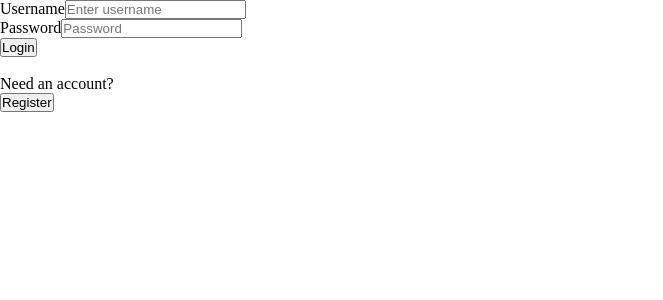
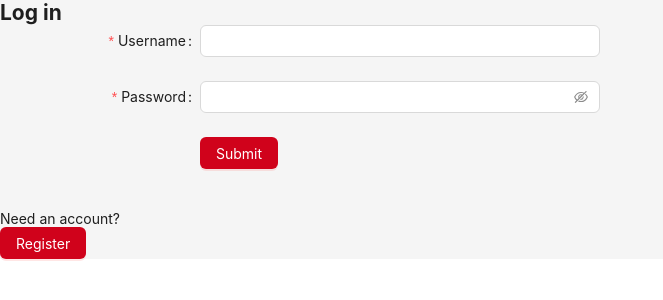
Before and after one commit to damante21/pill_tracker, a React (Vite) app in the folder frontend/pillTracker/: page /login in a window 1280 px wide. Shown: the top 300 px of the page, without its empty margins (0-663 px from the left). Built offline with nearby package versions, Linux system fonts and the light colour scheme.

Commit message:
Made the login look somewhat pretty.

```diff
--- a/frontend/pillTracker/src/pages/Login/Login.jsx
+++ b/frontend/pillTracker/src/pages/Login/Login.jsx
@@ -1,5 +1,6 @@
 import React, {useState} from 'react'
 import  { useNavigate  } from 'react-router-dom'
+import { Layout, Form, Button, Input, Menu, theme, Avatar, Dropdown } from "antd";
 
 
 export default function Login(){
@@ -7,8 +8,9 @@ export default function Login(){
     const [password, setPassword] = useState("");
     const [username, setUsername] = useState("");
     const navigate = useNavigate();
+    const { Header, Content } = Layout;
 
-    async function loginSubmit(e) {
+    async function onFinish(e) {
         e.preventDefault()
         try {
           const response = await fetch(`http://127.0.0.1:8000/api/api-token-auth`, {
@@ -35,37 +37,53 @@ export default function Login(){
         }
       }
 
-      function registerButtonClick(e){
-        e.preventDefault()
-        navigate('/register/')
-      }
+    const onFinishFailed = (errorInfo) => {
+      console.log('Failed:', errorInfo);
+    };
+
+    function registerButtonClick(e){
+      e.preventDefault()
+      navigate('/register/')
+    }
 
     return(
-      <div>
-        <form id="loginform" onSubmit={loginSubmit}>
-          <label>Username</label>
-            <input
-              type="username"
-              id="UsernameInput"
-              name="UsernameInput"
-              placeholder="Enter username"
-              onChange={(event) => setUsername(event.target.value)}
-            /><br/>
-          <label>Password</label>
-            <input
-              type="password"
-              placeholder="Password"
-              onChange={(event) => setPassword(event.target.value)}
-            /><br/>
-          <button type="submit">
-              Login
-          </button>
-        </form><br/>
-        <div>
+      <Layout>
+        <Content>
+        <h2 style={{right: '100px'}}>Log in</h2>
+        <Form
+        name="basic"
+        labelCol={{ span: 8 }}
+        wrapperCol={{ span: 16 }}
+        style={{ maxWidth: 600 }}
+        initialValues={{ remember: true }}
+        onFinish={onFinish}
+        onFinishFailed={onFinishFailed}
+        autoComplete="off"
+        >
+          <Form.Item
+            label='Username'
+            name='username'
+            rules={[{ required: true, message: 'Please input your username!' }]}
+          >
+            <Input/>
+          </Form.Item>
+          <Form.Item
+            label='Password'
+            name='password'
+            rules={[{ required: true, message: 'Please input your password!' }]}
+          >
+            <Input.Password/>
+          </Form.Item>
+          <Form.Item wrapperCol={{ offset: 8, span: 16 }}>
+            <Button type="primary" htmlType="submit">
+              Submit
+            </Button>
+          </Form.Item>
+        </Form><br/>
           <p>Need an account?</p>
-          <button onClick={registerButtonClick}>Register</button>
-        </div>
-      </div>
+          <Button type="primary" onClick={registerButtonClick}>Register</Button>
+      </Content>
+      </Layout>
 
 
 
```
